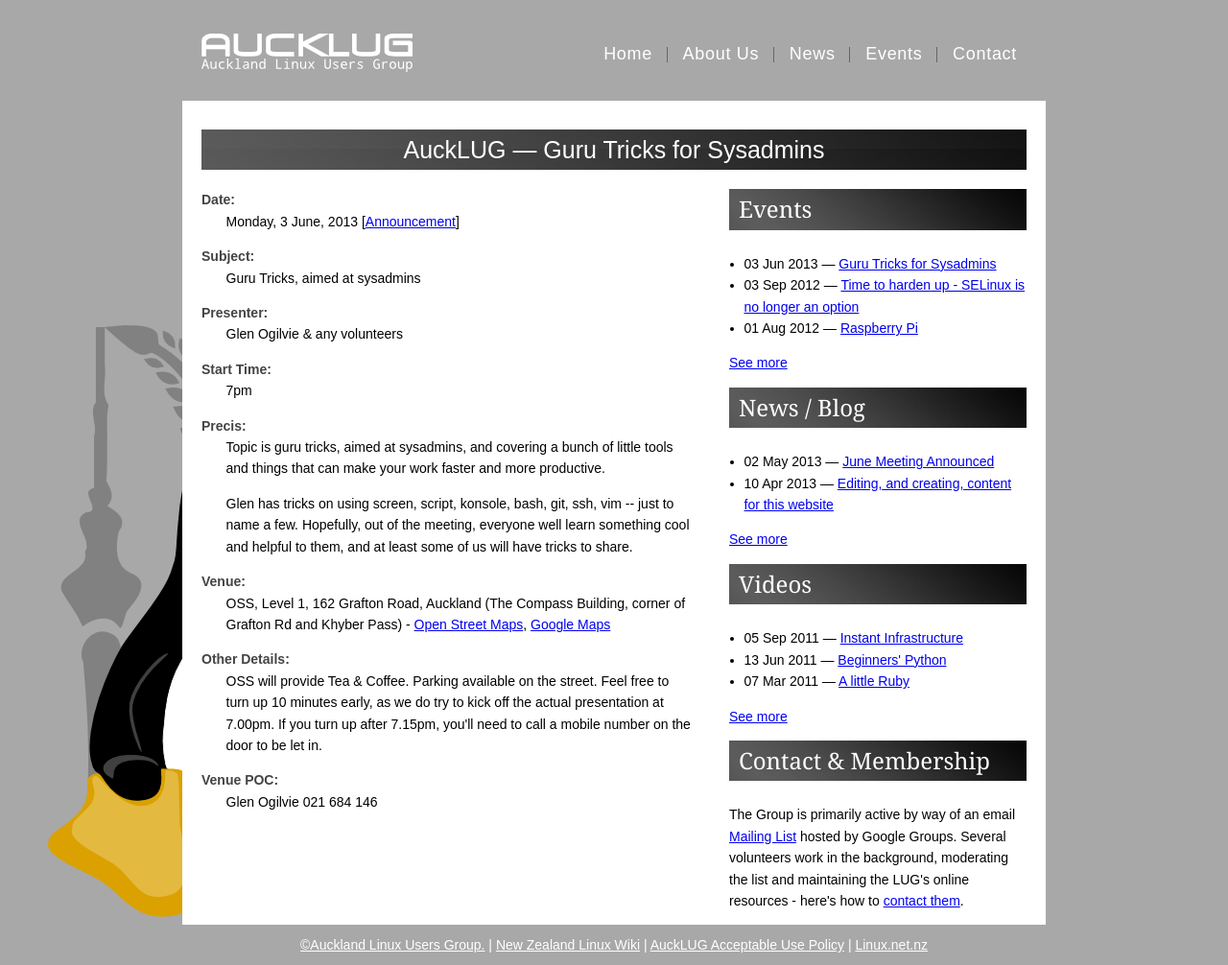
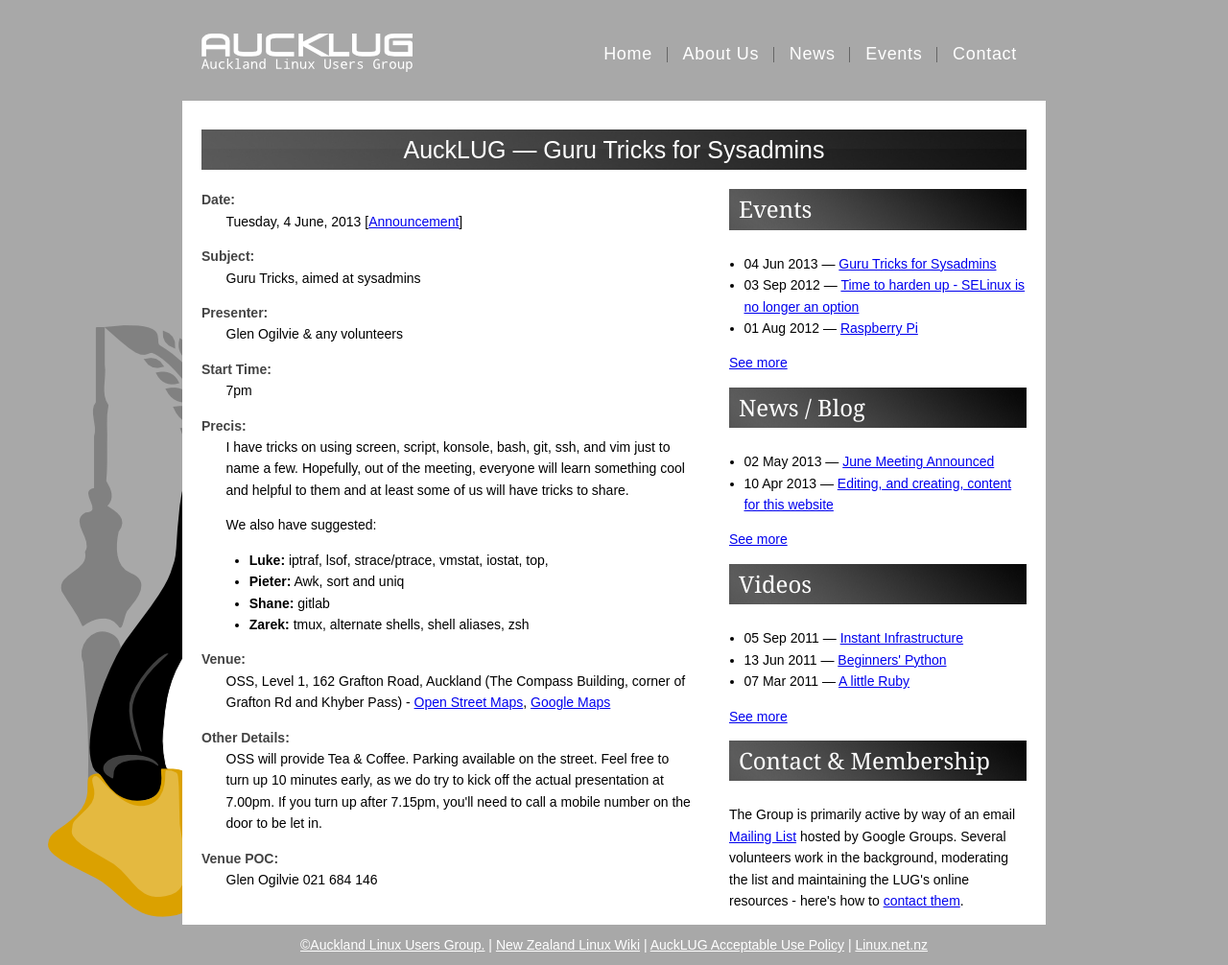
Before and after one commit to aucklug/aucklug.github.com, a Jekyll site: the page built from _posts/2013-06-04-guru-tricks.html, in a window 1280 px wide. Shown: the whole page at 96% size. Built offline with Jekyll 4.4.1, drawn with Linux system fonts in a browser that asks for light colours.

Commit message:
Update date as per email, add in suggested topics

```diff
--- a/_posts/2013-06-03-guru-tricks.html
+++ b/_posts/2013-06-04-guru-tricks.html
@@ -6,7 +6,7 @@
 
 <dl>
     <dt>Date:</dt>
-    <dd>Monday, 3 June, 2013 [<a href="https://groups.google.com/d/topic/aucklug/9Q8H1YV9Vng/discussion">Announcement</a>]</dd>
+    <dd>Tuesday, 4 June, 2013 [<a href="https://groups.google.com/d/topic/aucklug/9Q8H1YV9Vng/discussion">Announcement</a>]</dd>
 
     <dt>Subject:</dt>
     <dd>Guru Tricks, aimed at sysadmins</dd>
@@ -20,9 +20,19 @@
     <dt>Precis:</dt>
 
     <dd>
-    <p>Topic is guru tricks, aimed at sysadmins, and covering a bunch of little tools and things that can make your work faster and more productive.
+    <p>I have tricks on using screen, script, konsole, bash, git,
+    ssh, and vim just to name a few. Hopefully, out of the meeting,
+    everyone will learn something cool and helpful to them and at
+    least some of us will have tricks to share.</p>
 
-	<p>Glen has tricks on using screen, script,  konsole,  bash,  git,  ssh, vim  -- just to name a few.   Hopefully,  out of the meeting,  everyone well learn something cool and helpful to them, and at least some of us will have tricks to share. </dd>
+    <p>We also have suggested:
+    <ul>
+        <li><strong>Luke:</strong> iptraf, lsof, strace/ptrace, vmstat, iostat, top,</li>
+        <li><strong>Pieter:</strong> Awk, sort and uniq</li>
+        <li><strong>Shane:</strong> gitlab</li>
+        <li><strong>Zarek:</strong> tmux, alternate shells, shell aliases, zsh</li>
+    </ul>
+    <p></dd>
 
     <dt>Venue:</dt>
 
```
